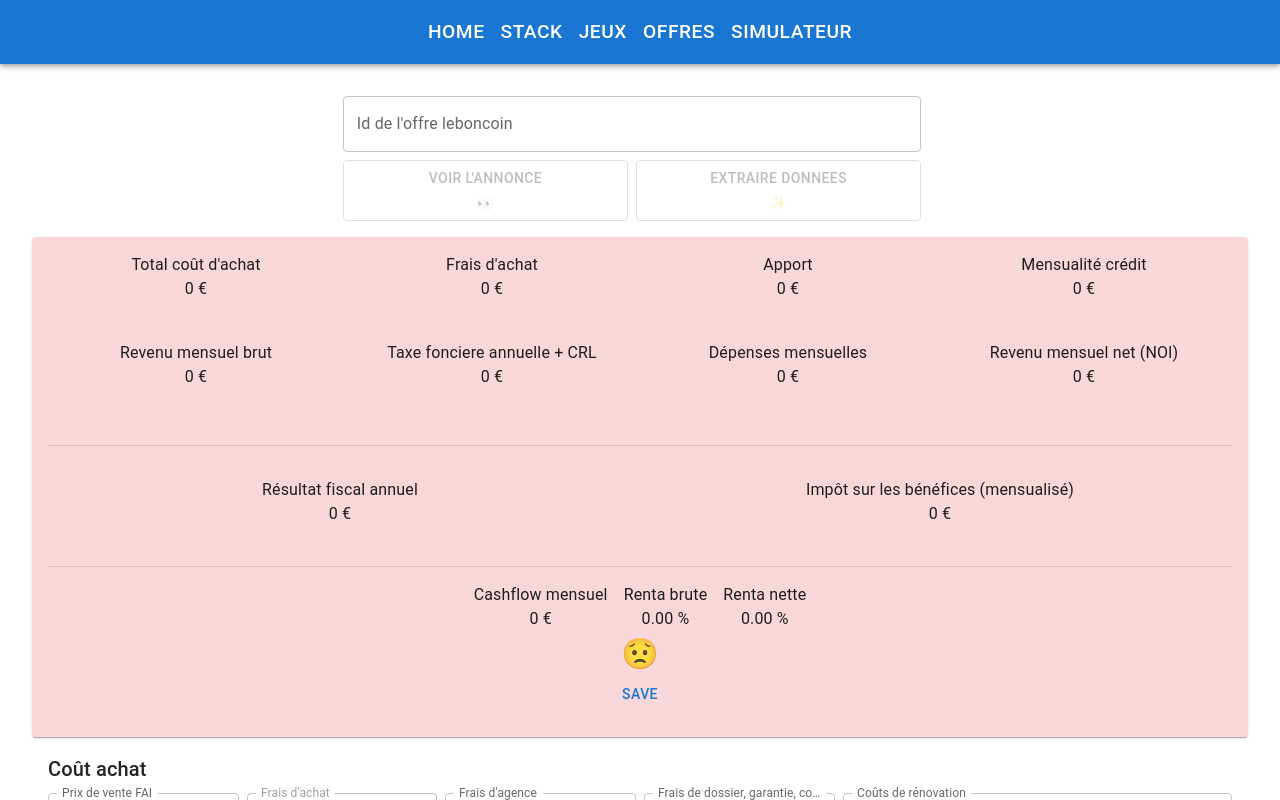
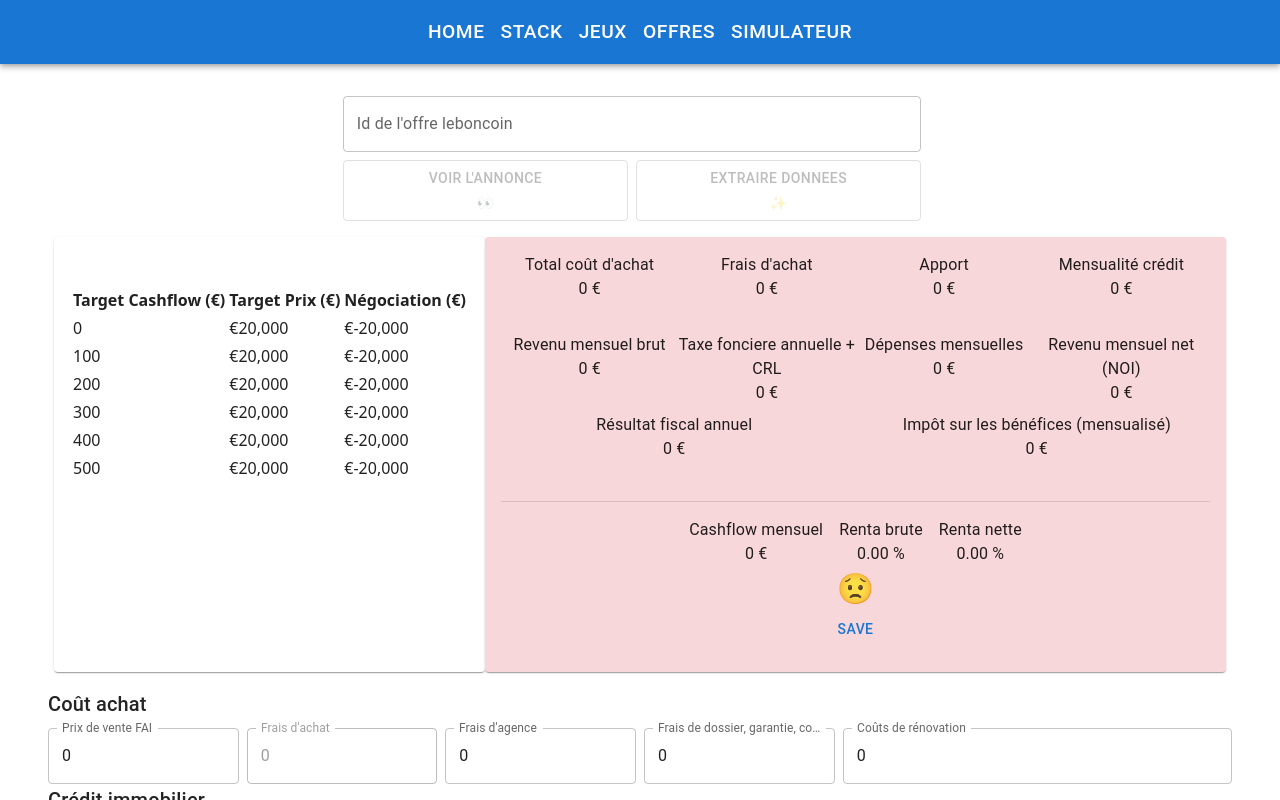
Before and after one commit to MathieuDreano/chiron, a React (Vite) app in the folder ui/: page /simulator in a window 1280 px wide. Shown: the top 800 px of the page. Built offline with nearby package versions, Linux system fonts and the light colour scheme.

Commit message:
target cashflow
Signed-off-by: mathieu <mathieu.dreano@gmail.com>

```diff
--- a/ui/src/components/immo/simulateur/ImmoSummary.tsx
+++ b/ui/src/components/immo/simulateur/ImmoSummary.tsx
@@ -5,7 +5,7 @@ const ImmoSummary = ({data, onSave}: {data: CashflowData, onSave: () => void}) =
   return (
     <Card className={`immo-summary ${statusClassName}`}>
       <CardContent>
-        <Grid container sx={{display: "flex", flexDirection:"column", gap:"1em", flexWrap: "wrap"}}>
+        <Grid container sx={{display: "flex", flexDirection:"column", gap:"0.5em", flexWrap: "wrap"}}>
           <Grid container>
             <Grid size={3}><Tooltip arrow title="Prix de vente + frais d'achat + frais divers + rénovation">
               <Grid sx={{ flex: 1, textAlign: "center" }}>
@@ -64,8 +64,6 @@ const ImmoSummary = ({data, onSave}: {data: CashflowData, onSave: () => void}) =
             </Tooltip></Grid>
           </Grid>
 
-          <Divider sx={{ my: 2 }} />
-
           <Grid
             container
             spacing={2}
--- a/ui/src/components/immo/simulateur/Simulator.tsx
+++ b/ui/src/components/immo/simulateur/Simulator.tsx
@@ -8,6 +8,7 @@ import { simulate, type CashflowData } from "./useSimulator";
 import { type ScrappedData } from "../useLeboncoin";
 import LeboncoinScrapping from "./LeboncoinScrapping";
 import type { Offer } from "../offerManager/FormCard";
+import { TargetCashflow } from "./TargetCashflow";
 const api_base_url = import.meta.env.VITE_API_BASE_URL;
 
 export type ImmoFormData = {
@@ -163,7 +164,6 @@ const Simulator = () => {
 
   const handleChange = (e: React.ChangeEvent<HTMLInputElement>) => {
     const { name, value } = e.target;
-    console.log('handleChange', name, value)
     setForm((prev: ImmoFormData) => ({
       ...prev,
       [name]: parseFloat(value) || 0,
@@ -173,7 +173,10 @@ const Simulator = () => {
   return (
     <div className="immo">
       <LeboncoinScrapping onScrapped={onScrapped} onIdChange={onIdChange}/>
+      <div style={{display: "flex", flexDirection: "row", justifyContent: "center"}}>
+      <TargetCashflow form={form} />
       <ImmoSummary data={{...simulationResults}} onSave={onSave}/>
+      </div>
       <ImmoForm form={form} onChange={handleChange}/>
     </div>
   );
--- /dev/null
+++ b/ui/src/components/immo/simulateur/TargetCashflow.tsx
@@ -0,0 +1,69 @@
+import React from "react";
+import { Card, CardHeader, CardContent } from "@mui/material";
+import findPriceForCashflow from "./useCashflow500";
+import type { ImmoFormData } from "./Simulator";
+
+export interface TargetCashflowResult {
+  cashflow: number;
+  price: number;
+  nego: number
+}
+
+interface TargetCashflowProps {
+  form: ImmoFormData;
+}
+
+export const TargetCashflow: React.FC<TargetCashflowProps> = ({ form }) => {
+  const results = getTargetPrices(form)
+  return (
+    <Card className="max-w-2xl mx-auto mt-6 shadow-md border rounded-2xl">
+      <CardHeader>
+          🎯 Cashflow Target Prices
+      </CardHeader>
+      <CardContent>
+        {results.length > 0 ? (
+            <table className="w-full border-collapse border border-gray-200 rounded-lg text-sm">
+              <thead className="bg-gray-100 text-gray-700">
+                <tr>
+                  <th className="border border-gray-200 px-4 py-2 text-left">Target Cashflow (€)</th>
+                  <th className="border border-gray-200 px-4 py-2 text-left">Target Prix (€)</th>
+                  <th className="border border-gray-200 px-4 py-2 text-left">Négociation (€)</th>
+                </tr>
+              </thead>
+              <tbody>
+                {results.map(({ cashflow, price, nego }) => (
+                  <tr key={cashflow} className="hover:bg-gray-50">
+                    <td className="border border-gray-200 px-4 py-2 font-medium">
+                      {cashflow}
+                    </td>
+                    <td className="border border-gray-200 px-4 py-2">
+                      €{price.toLocaleString()}
+                    </td>
+                    <td className="border border-gray-200 px-4 py-2 text-red-600">
+                      €{nego.toLocaleString()}
+                    </td>
+                  </tr>
+                ))}
+              </tbody>
+            </table>
+        ) : (
+          <p className="text-sm text-muted-foreground">
+            No results yet. Click “Calculate” to start.
+          </p>
+        )}
+      </CardContent>
+    </Card>
+  );
+};
+
+function getTargetPrices(form: ImmoFormData): TargetCashflowResult[] {
+    const targets = [0, 100, 200, 300, 400, 500];
+    const results = targets.map((target) => {
+        const price = findPriceForCashflow(target, form);
+        return { cashflow: Math.round(target), price: Math.round(price), nego: Math.round(form.prixVente - price) };
+    });
+
+    console.table(results);
+
+    return results;
+}
--- /dev/null
+++ b/ui/src/components/immo/simulateur/useCashflow500.tsx
@@ -0,0 +1,41 @@
+import type { ImmoFormData } from "./Simulator";
+import simulate from "./useSimulator";
+
+export type CashflowData = {
+      totalAchat: number,
+      fraisAchat: number
+      apport: number,
+      mensualite: number,
+      revenusMensuelBrut: number,
+      revenuMensuelNet: number,
+      taxesCrlEtFonciereMensuelle: number,
+      depensesMensuelles: number,
+      resultatFiscal: number
+      impotsBenefices: number
+      cashflowMensuel: number,
+      rentabiliteBrute: number,
+      rentabiliteNette: number,
+}
+
+const findPriceForCashflow = (targetCashflow: number, form: ImmoFormData): number => {
+    let low = 20000;
+    let high = 2000000;
+    const tolerance = 10;
+    let prixVente = (low + high) / 2;
+
+    for (let i = 0; i < 50; i++) {
+        const testForm = { ...form, prixVente: prixVente };
+        const { cashflowMensuel } = simulate(testForm); // refactor your logic above into this helper
+
+        if (Math.abs(cashflowMensuel - targetCashflow) < tolerance) return prixVente;
+
+        if (cashflowMensuel > targetCashflow) low = prixVente;
+        else high = prixVente;
+
+        prixVente = (low + high) / 2;
+    }
+
+    return prixVente;
+}
+
+export default findPriceForCashflow;
--- a/ui/src/components/immo/simulateur/useSimulator.tsx
+++ b/ui/src/components/immo/simulateur/useSimulator.tsx
@@ -35,8 +35,6 @@ export const simulate = (form: ImmoFormData): CashflowData => {
     const revenuAnnuelBrut = revenusMensuelBrut * 12;
 
     // DEPENSES
-    const taxeFonciereMensuelleEstimee = (calculerTaxeFonciereAnnuelle(revenuAnnuelBrut) / 12);
-    console.log("taxeFonciereMensuelle", form.taxeFonciereMensuelle, "taxeFonciereMensuelleEstimee", taxeFonciereMensuelleEstimee);
     const taxesCrlEtFonciereMensuelle = revenuAnnuelBrut * form.crl / 100 / 12 + form.taxeFonciereMensuelle;
     const depensesMensuelles = form.admin + form.gestion + form.entretien + taxesCrlEtFonciereMensuelle + form.servicesPublics;
 
@@ -107,13 +105,6 @@ function calculateMonthlyInterests(totalAchat: number, apport: number, form: Imm
   return interests; // array of monthly interests
 }
 
-function calculerTaxeFonciereAnnuelle(valeurLocativeBruteAnnuelle: number) {
-  const tauxMunicipal = 46.3;
-  const tauxMetropolitain = 6.41;
-  const baseImposable = valeurLocativeBruteAnnuelle / 2;
-  return baseImposable * (tauxMunicipal + tauxMetropolitain) / 100;
-}
-
 
 function calculImpotBenefices(resultatFiscal: number, tauxImpot: number) {
   if (resultatFiscal <= 0) {
```
